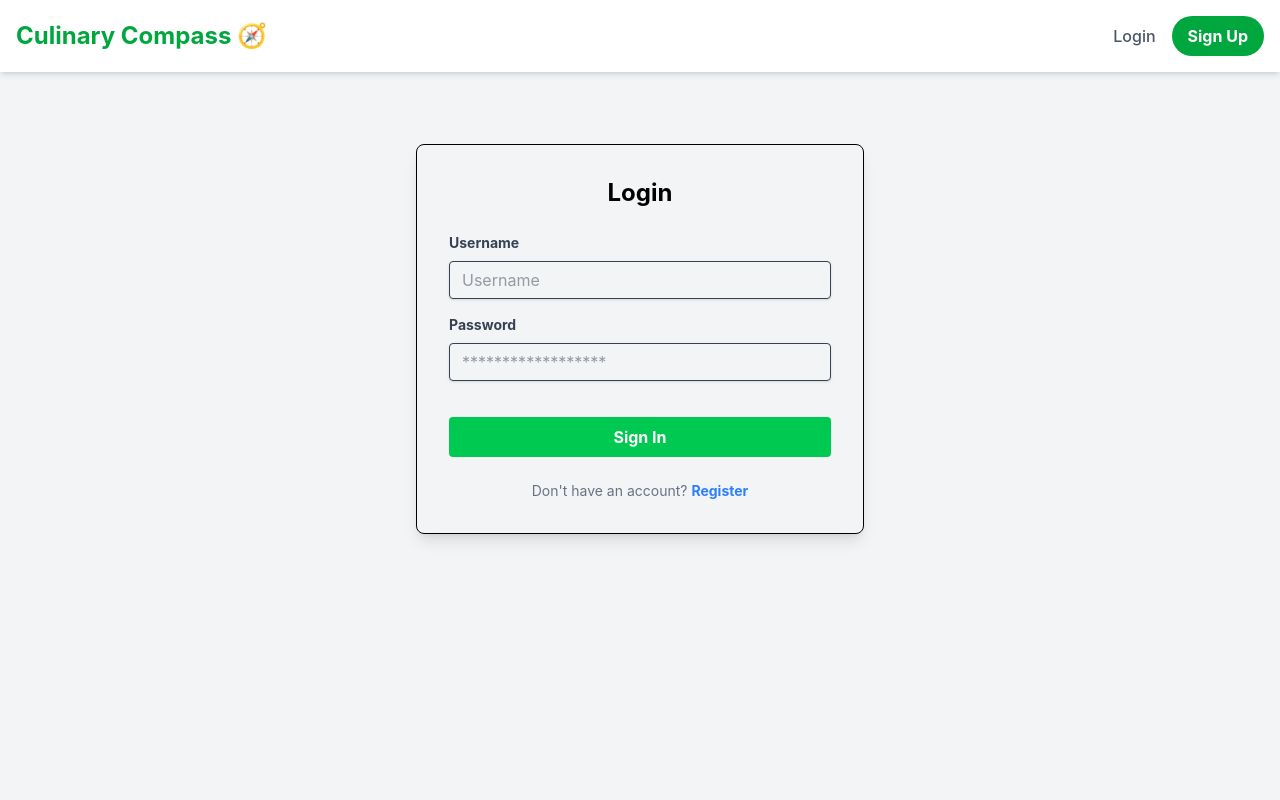
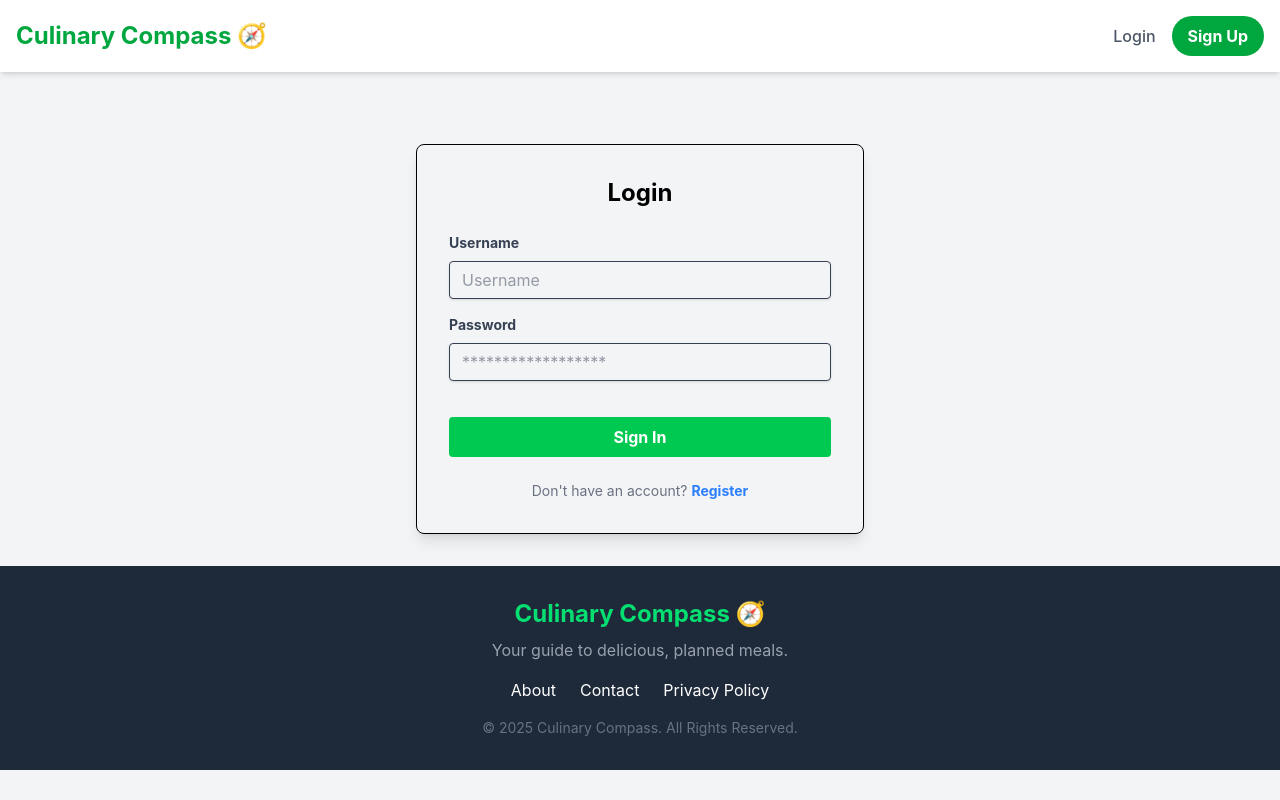
Before and after one commit to akashkumarsky/Culinary-Compass, a React (Vite) app in the folder frentend/: page /login in a window 1280 px wide. Built offline with nearby package versions, Linux system fonts and the light colour scheme.

Commit message:
add footer

```diff
--- a/frentend/src/App.jsx
+++ b/frentend/src/App.jsx
@@ -13,6 +13,7 @@ import ProtectedRoute from './components/routing/ProtectedRoute';
 import DashboardPage from './pages/DashboardPage';
 import SearchPage from './pages/SearchPage'; // 1. Removed the duplicate import
 import PublicHomePage from './pages/PublicHomePage';
+import Footer from './components/layout/Footer';
 
 function App() {
   const { token } = useContext(AuthContext);
@@ -21,6 +22,7 @@ function App() {
     <Router>
       <div className="bg-gray-100 min-h-screen">
         <Navbar />
+        <main className="flex-grow">
           <div className="container mx-auto py-8 px-4"> {/* Added horizontal padding */}
             <Routes>
               {/* 2. Corrected the root route to show the public homepage */}
@@ -40,6 +42,8 @@ function App() {
               </Route>
             </Routes>
           </div>
+        </main>
+        <Footer />
       </div>
     </Router>
   );
--- /dev/null
+++ b/frentend/src/components/layout/Footer.jsx
@@ -0,0 +1,26 @@
+import React from 'react';
+
+const Footer = () => {
+    const currentYear = new Date().getFullYear();
+
+    return (
+        <footer className="bg-gray-800 text-white mt-auto p-8">
+            <div className="container mx-auto text-center">
+                <h3 className="text-2xl font-bold text-green-400 mb-2">Culinary Compass 🧭</h3>
+                <p className="text-gray-400 mb-4">Your guide to delicious, planned meals.</p>
+
+                <div className="flex justify-center space-x-6 mb-4">
+                    <a href="#" className="hover:text-green-400 transition-colors">About</a>
+                    <a href="#" className="hover:text-green-400 transition-colors">Contact</a>
+                    <a href="#" className="hover:text-green-400 transition-colors">Privacy Policy</a>
+                </div>
+
+                <p className="text-sm text-gray-500">
+                    &copy; {currentYear} Culinary Compass. All Rights Reserved.
+                </p>
+            </div>
+        </footer>
+    );
+};
+
+export default Footer;
```
Lines whose indentation alone changed are shown as unchanged.
